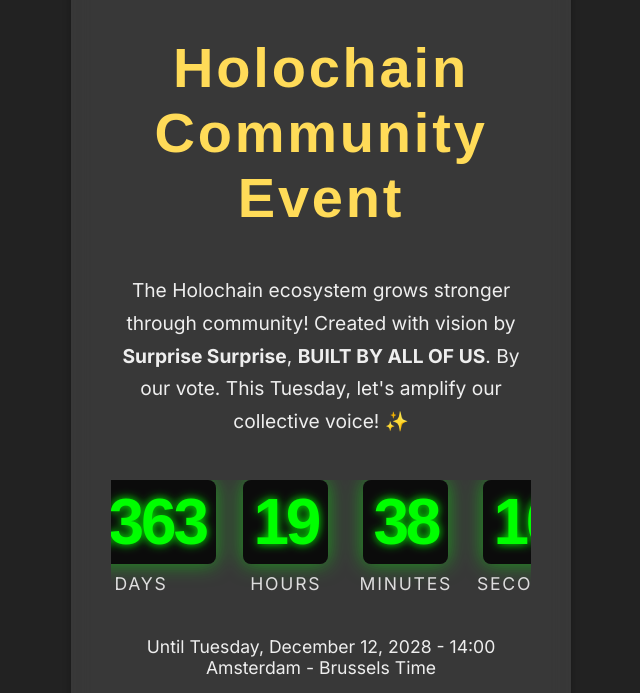
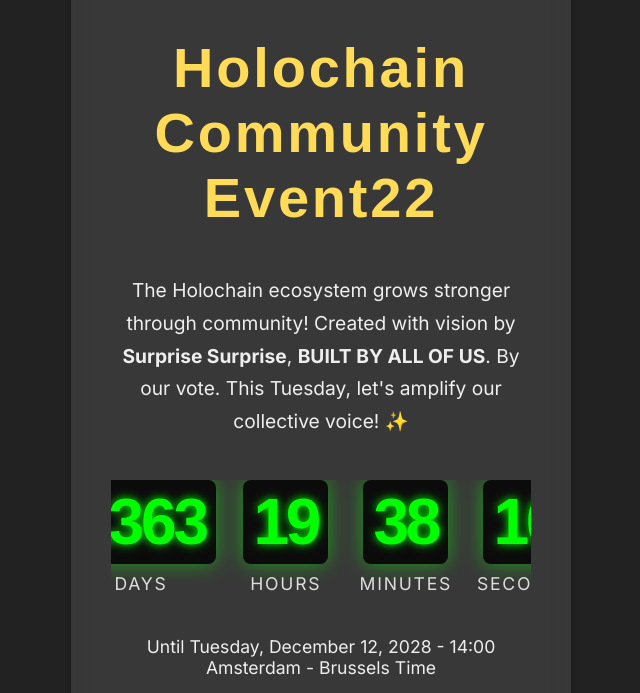
Before and after one commit to atotsm/playlist, a plain HTML site: page index.html in a window 1280 px wide. Shown: the part 107-800 px from the top of the page, without its empty margins (319-959 px from the left). Drawn offline with Linux system fonts and the light colour scheme; a web font is replaced by a local one.

Commit message:
Update index.html

```diff
--- a/index.html
+++ b/index.html
@@ -244,7 +244,7 @@
         <div class="header-icon">
             <img src="https://via.placeholder.com/40x40/ffffff/000000?text=📅" alt="Calendar Icon">
         </div>
-        <h1>Holochain Community Event</h1>
+        <h1>Holochain Community Event22</h1>
 
         <p class="description">
             The Holochain ecosystem grows stronger through community! Created with vision by <b>Surprise Surprise</b>, <b>BUILT BY ALL OF US</b>. By our vote. This Tuesday, let's amplify our collective voice! ✨
```
